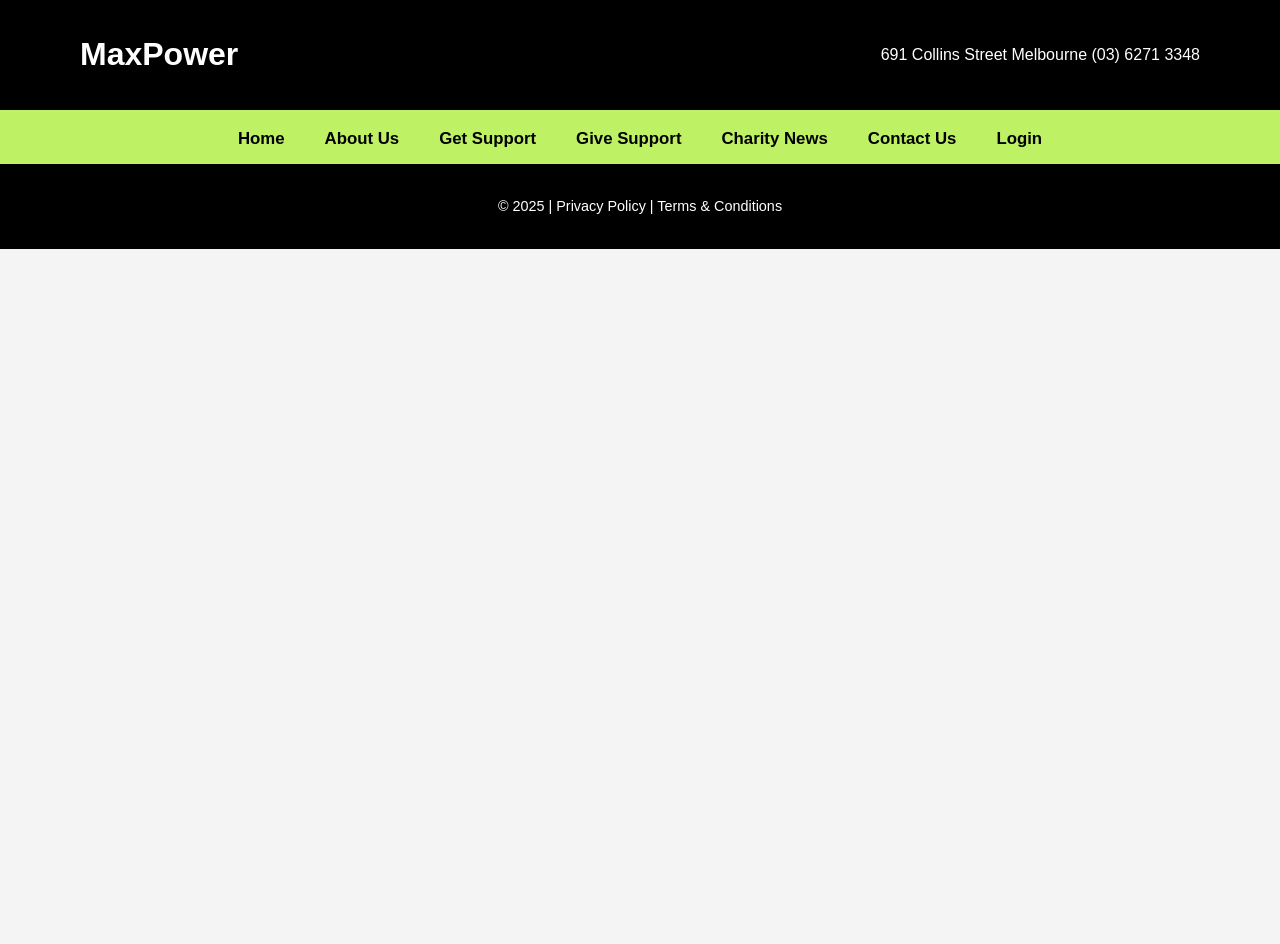
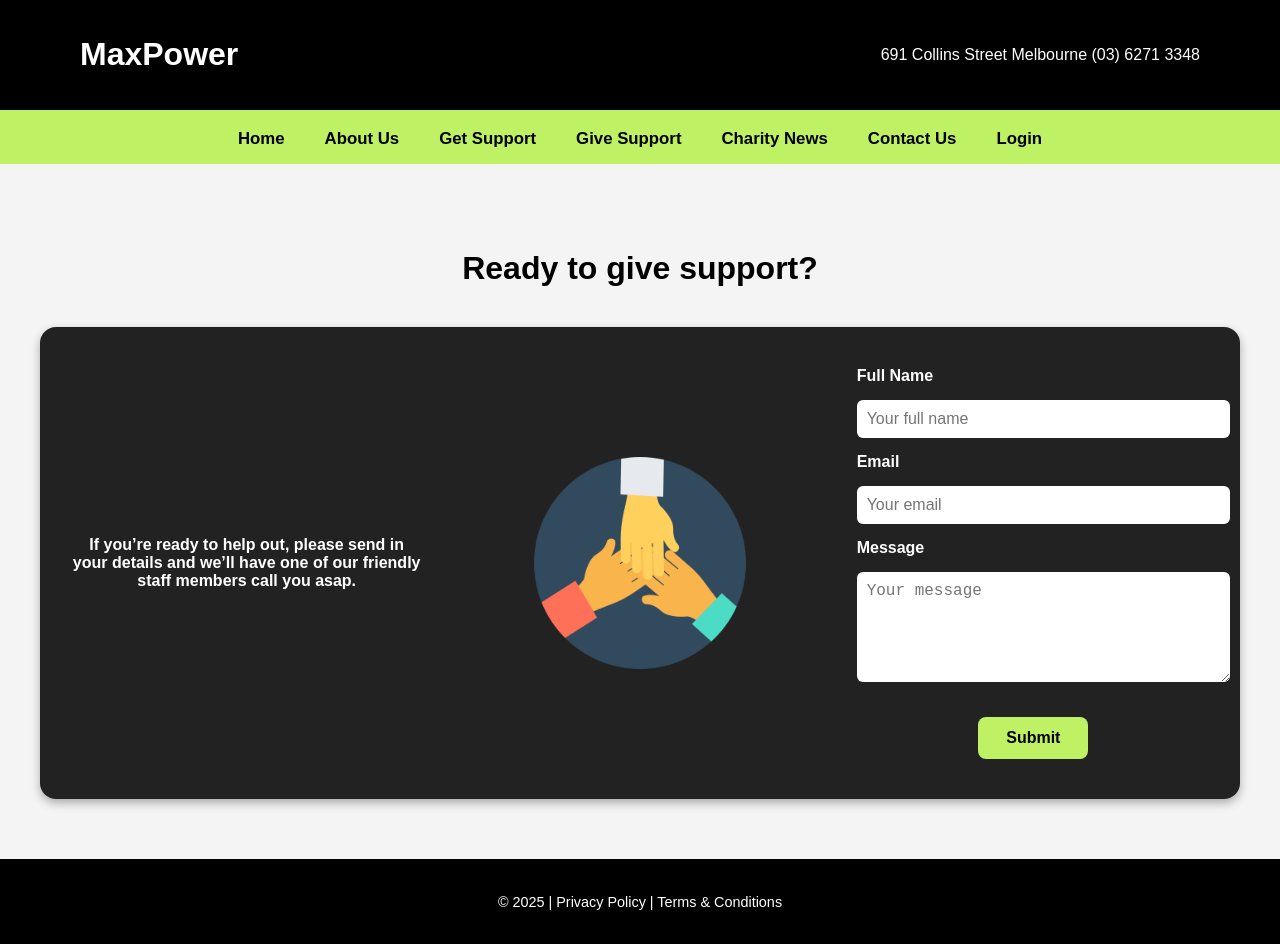
Before and after one commit to sneakzttv/ITO5032-Assignment-Repo, a Vue app: page /give-support in a window 1280 px wide. Before the commit the page ends 800 px from the top, so only its background shows below. Built offline with nearby package versions, Linux system fonts and the light colour scheme.

Commit message:
Give Support Page
Give support page complete.
Read me updated.
Images updated.

```diff
--- /dev/null
+++ b/src/components/GiveSupportPage.vue
@@ -0,0 +1,41 @@
+<template>
+  <main class="give-support-content">
+    <div class="give-support-title">
+      <h2>Ready to give support?</h2>
+    </div>
+
+    <div class="give-support-content-row">
+      <!-- Left text -->
+      <div class="give-support-content-left">
+        <p>
+          If you’re ready to help out, please send in your details and we’ll have one of our
+          friendly staff members call you asap.
+        </p>
+      </div>
+
+      <!-- Middle image -->
+      <div class="give-support-content-middle">
+        <img src="../images/teamwork.png" />
+      </div>
+
+      <!-- Right form -->
+      <div class="give-support-content-right">
+        <form class="support-form">
+          <label for="name">Full Name</label>
+          <input type="text" id="name" name="name" placeholder="Your full name" required />
+          <label for="email">Email</label>
+          <input type="email" id="email" name="email" placeholder="Your email" required />
+          <label for="message">Message</label>
+          <textarea
+            id="message"
+            name="message"
+            rows="5"
+            placeholder="Your message"
+            required
+          ></textarea>
+          <button type="submit" class="btn">Submit</button>
+        </form>
+      </div>
+    </div>
+  </main>
+</template>
--- a/src/router/index.js
+++ b/src/router/index.js
@@ -2,11 +2,13 @@ import { createRouter, createWebHistory } from 'vue-router'
 import HomePage from '../components/HomePage.vue'
 import AboutPage from '../components/AboutPage.vue'
 import GetSupportPage from '../components/GetSupportPage.vue'
+import GiveSupportPage from '../components/GiveSupportPage.vue'
 
 const routes = [
   { path: '/', component: HomePage },
   { path: '/about', component: AboutPage },
   { path: '/get-support', component: GetSupportPage },
+  { path: '/give-support', component: GiveSupportPage },
 ]
 
 const router = createRouter({
--- a/src/style/main.css
+++ b/src/style/main.css
@@ -277,6 +277,61 @@ footer {
   margin: 0 auto;
 }
 
+/* ===== GIVE SUPPORT PAGE ===== */
+.give-support-content {
+  max-width: 1200px;
+  margin: 0 auto;
+  padding: 60px 40px;
+}
+
+.give-support-title h2 {
+  font-size: 2rem;
+  margin-bottom: 40px;
+  text-align: center;
+}
+
+.give-support-content-row {
+  display: flex;
+  gap: 40px;
+  flex-wrap: wrap;
+  align-items: center;
+
+  background-color: #222;
+  color: #fff;
+  border-radius: 16px;
+  padding: 40px 30px;
+  box-shadow: 0 4px 10px rgba(0, 0, 0, 0.3);
+}
+
+.give-support-content-left {
+  flex: 1;
+  min-width: 250px;
+  display: flex;
+  align-items: center;
+  justify-content: center;
+  text-align: center;
+  font-weight: bold;
+}
+
+.give-support-content-middle {
+  flex: 1;
+  min-width: 300px;
+}
+
+.give-support-content-right {
+  flex: 1;
+  min-width: 250px;
+}
+
+/* ===== GIVE SUPPORT IMAGE ===== */
+
+.give-support-content-middle img {
+  max-width: 60%;
+  height: auto;
+  display: block;
+  margin: 0 auto;
+}
+
 /* ===== RESPONSIVE ===== */
 @media (max-width: 900px) {
   .cta {
```
Also changed, not shown: src/images/helping-hands.png, src/images/teamwork.png (added).
